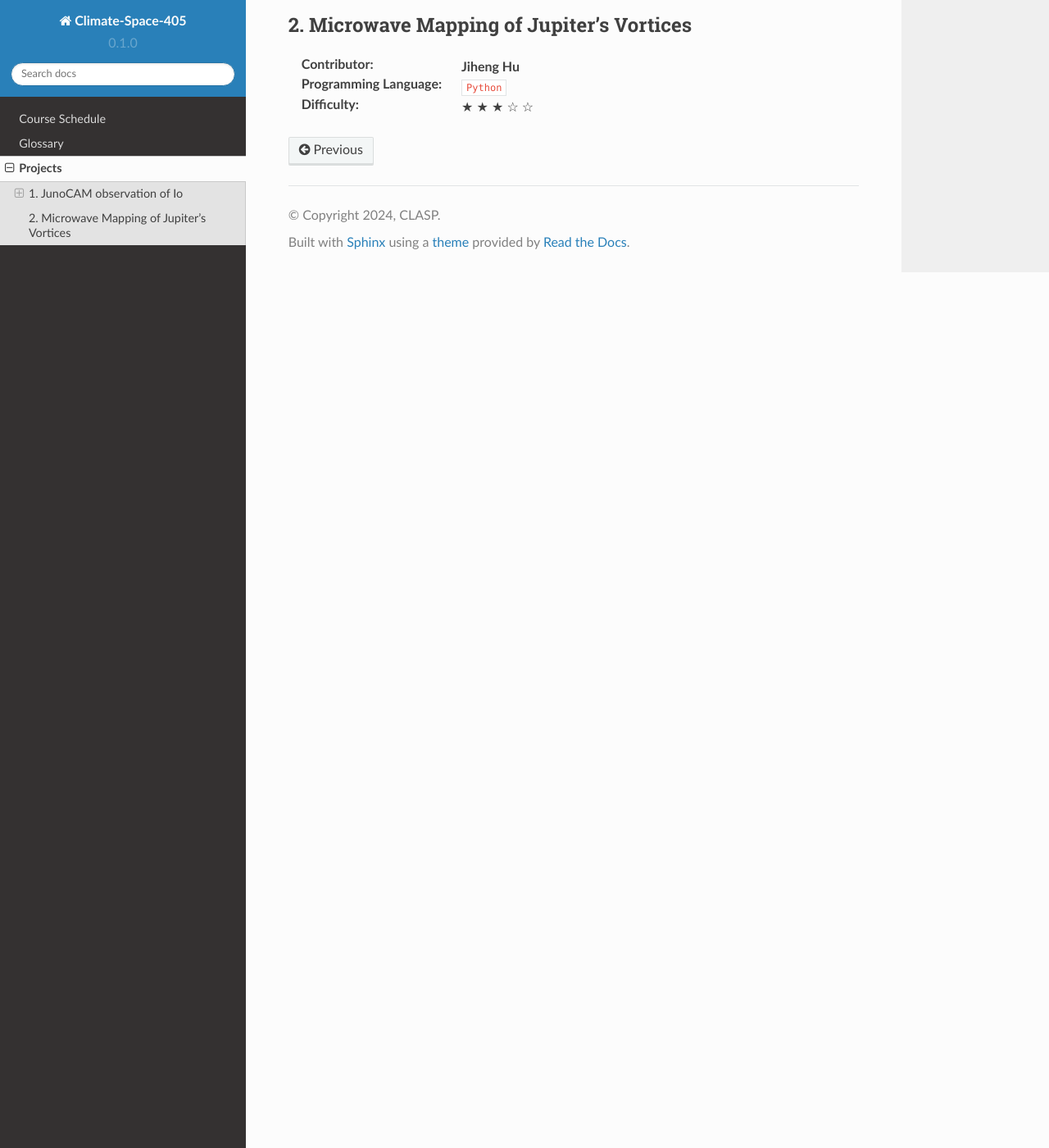
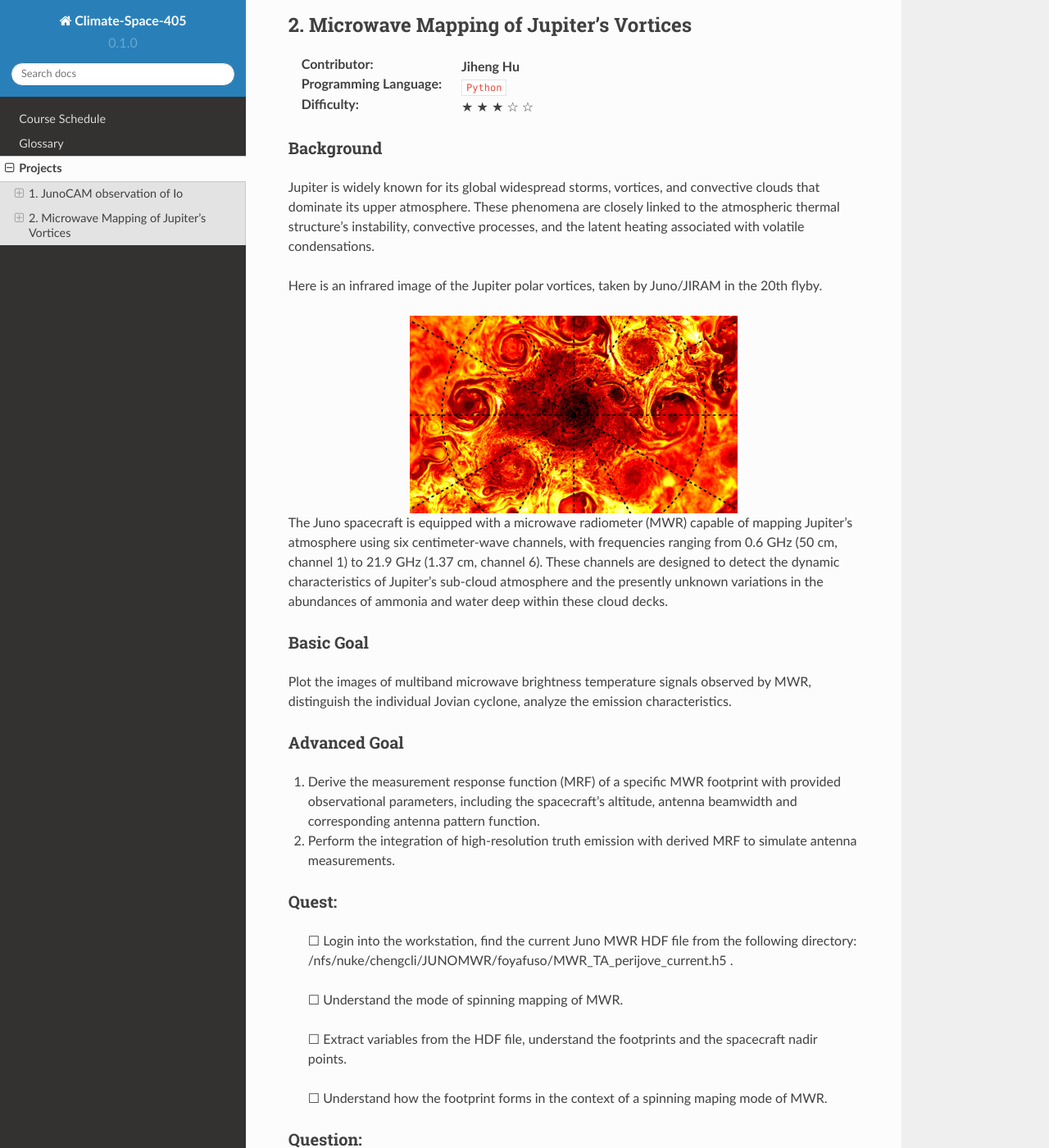
Before and after one commit to chengcli/space405, a Sphinx documentation site: the page built from doc/project.rst, in a window 1280 px wide and 1400 px high, scrolled down 1969 px. Shown: the whole window at 82% size. Built offline with Sphinx 7.4.7 and the Read the Docs theme 2.0.0, drawn with Linux system fonts in a browser that asks for light colours; pages that are not in the unit, such as notebooks, are missing from menus; some of the changed text lies outside the part shown.

Commit message:
add MWR project to project.rst

```diff
--- a/doc/project.rst
+++ b/doc/project.rst
@@ -96,3 +96,54 @@ Questions
 
 :Difficulty:
   |fillstar| |fillstar| |fillstar| |openstar| |openstar|
+
+Background
+~~~~~~~~~~
+Jupiter is widely known for its global widespread storms, vortices, and convective clouds that dominate its upper atmosphere. These phenomena are closely linked to the atmospheric thermal structure's instability, convective processes, and the latent heating associated with volatile condensations.
+
+Here is an infrared image of the Jupiter polar vortices, taken by Juno/JIRAM in the 20th flyby.
+
+.. image:: ../images/Juno-JIRAM-polar-vortices-PJ20.jpg
+   :width: 400px
+   :align: center
+   :alt: Jupiter’s north pole taken by JIRAM (ASI) onboard JUNO © NASA/JPL-Caltech
+
+The Juno spacecraft is equipped with a microwave radiometer (MWR) capable of mapping Jupiter's atmosphere using six centimeter-wave channels, with frequencies ranging from 0.6 GHz (50 cm, channel 1) to 21.9 GHz (1.37 cm, channel 6). These channels are designed to detect the dynamic characteristics of Jupiter’s sub-cloud atmosphere and the presently unknown variations in the abundances of ammonia and water deep within these cloud decks.
+
+Basic Goal
+~~~~~~~~~~
+
+Plot the images of multiband microwave brightness temperature signals observed by MWR, distinguish the individual Jovian cyclone, analyze the emission characteristics.
+
+Advanced Goal
+~~~~~~~~~~~~~
+
+1. Derive the measurement response function (MRF) of a specific MWR footprint with provided observational parameters, including the spacecraft's altitude, antenna beamwidth and corresponding antenna pattern function.
+2. Perform the integration of high-resolution truth emission with derived MRF to simulate antenna measurements.
+
+Quest:
+~~~~~~~~~~~~~
+
+   |uncheckedbox| Login into the workstation, find the current Juno MWR HDF file from the following directory: /nfs/nuke/chengcli/JUNOMWR/foyafuso/MWR_TA_perijove_current.h5 .
+
+   |uncheckedbox| Understand the mode of spinning mapping of MWR.
+
+   |uncheckedbox| Extract variables from the HDF file, understand the footprints and the spacecraft nadir points.
+
+   |uncheckedbox| Understand how the footprint forms in the context of a spinning maping mode of MWR.
+
+
+Question:
+~~~~~~~~~~~~~
+
+    #. Why is a typical MWR footprint in elliptical shape?
+    #. Why is the MWR's image down in a coarser resolution compared to JIRAM?
+    #. Amongst the images of six MWR channels, which one gives the clearest featrues of vortices, why?
+    #. How to calculate the emission angle by ourself, knowing the MWR's poistion and altitude?
+
+References
+~~~~~~~~~~~~~
+
+  -	S.J. Bolton et al. Microwave observations reveal the deep extent and structure of Jupiter’s atmospheric vortices. Science 374, 968- 972(2021). DOI:10.1126/science.abf1015.
+  -	Janssen, M.A. et al. MWR: Microwave Radiometer for the Juno Mission to Jupiter. Space Science Review 213, 139–185 (2017). https://doi.org/10.1007/s11214-017-0349-5.
+  - Ingersoll, A.P. et al. Polygonal patterns of vortices on Jupiter: Convective forcing and large-scale shielding. Nature Astronomy (in press).
```
